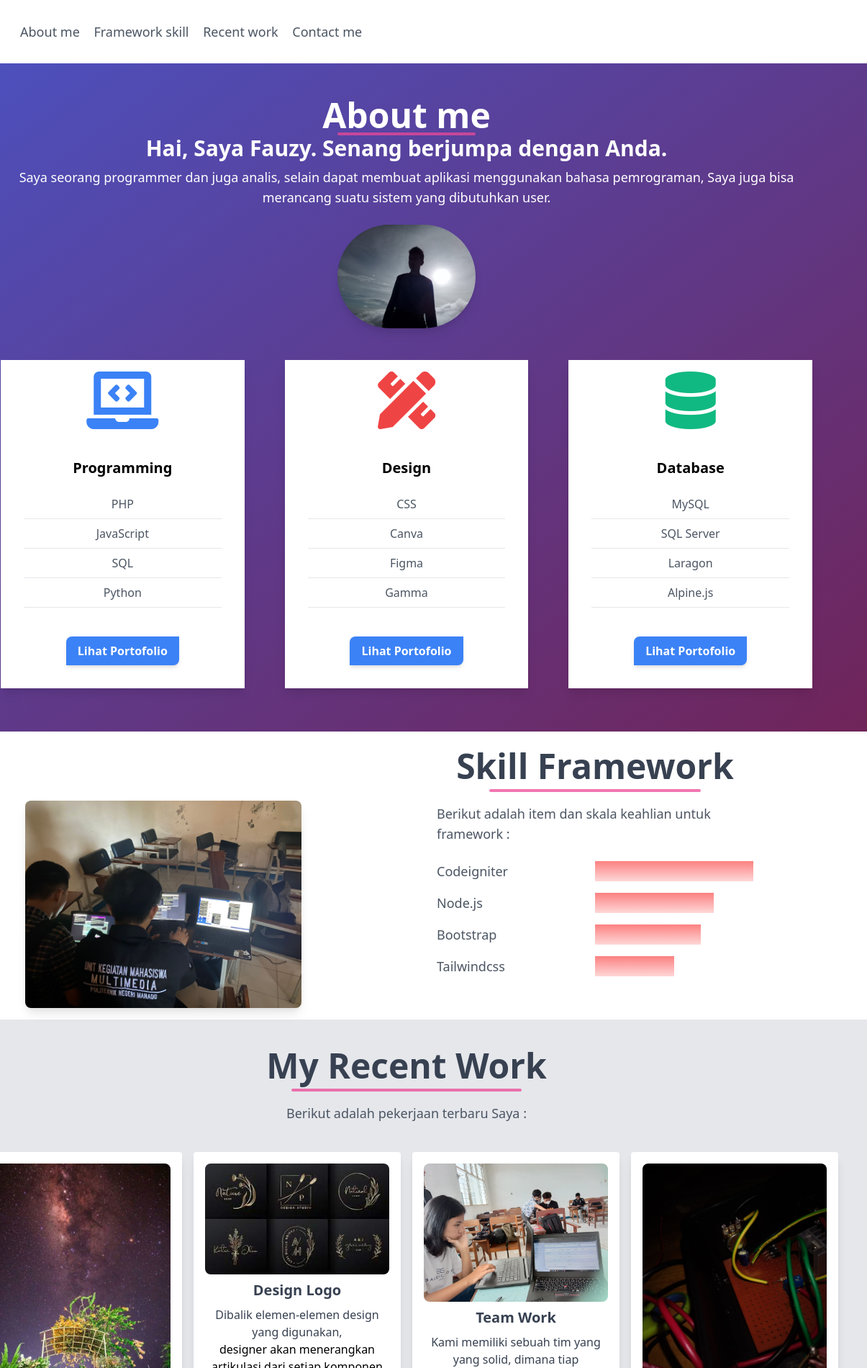
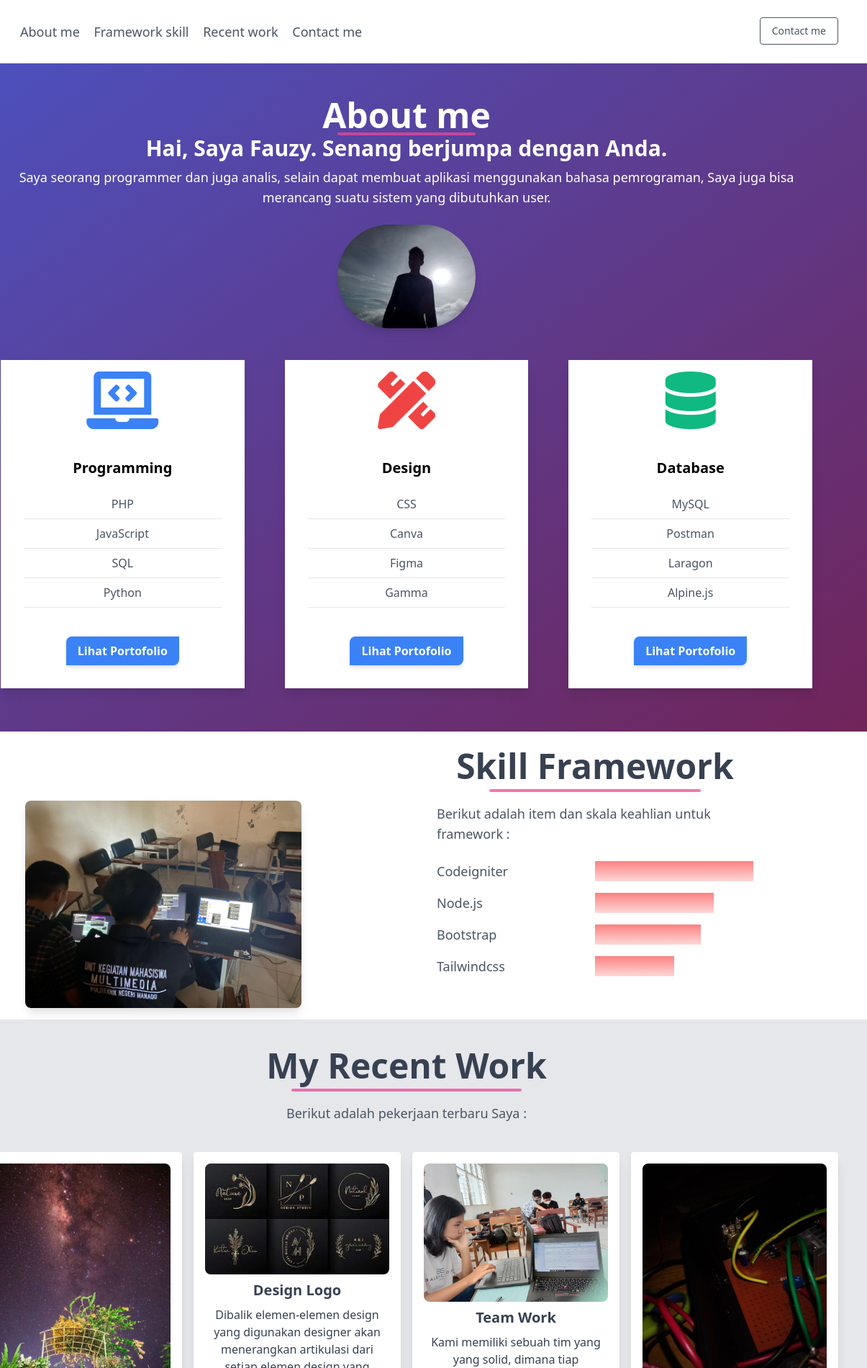
Before and after one commit to Fauzywarow/website-personal, a plain HTML site: page index.html in a window 1280 px wide. Shown: the top 1900 px of the page at 72% size, 75-1280 px from the left. Drawn offline with nearby package versions, Linux system fonts and the light colour scheme.

Commit message:
Update index.html

```diff
--- a/index.html
+++ b/index.html
@@ -23,6 +23,7 @@
   </style>
 
   <!-- Tambahkan bagian skrip di akhir badan HTML -->
+ <!-- Tambahkan bagian skrip di akhir badan HTML -->
 <script>
   // Fungsi JavaScript untuk membuka halaman portofolio yang berbeda berdasarkan skill
   function bukaPortofolio(skill) {
@@ -91,6 +92,9 @@
       </div>
     </div>
     <div>
+      <a href="contact" class="inline-block text-sm px-4 py-2 rounded text-gray-600 border border-gray-600 hover:border-transparent hover:text-white hover:bg-indigo-700 mt-4 lg:mt-0">
+        Contact me
+      </a>
     </div>
   </nav>
 </section>
@@ -153,7 +157,7 @@
           <p class="font-bold text-lg text-black md:text-xl mb-6">Database</p>
           <p class="text-gray-600 text-base mb-2">MySQL</p>
           <hr class="text-gray-600 mb-2">
-          <p class="text-gray-600 text-base mb-2">SQL Server</p>
+          <p class="text-gray-600 text-base mb-2">Postman</p>
           <hr class="text-gray-600 mb-2">
           <p class="text-gray-600 text-base mb-2">Laragon</p>
           <hr class="text-gray-600 mb-2">
@@ -231,7 +235,7 @@
               <img src="download.jpg" class="w-full rounded-lg">
    <div class="px-2 py-2 text-center">
      <p class="font-bold text-xl mb-2 text-gray-700">Design Logo</p>
-     <p class="text-gray-700 text-base">Dibalik elemen-elemen design yang digunakan, </p>         </p> designer akan menerangkan artikulasi dari setiap komponen model design</p>
+     <p class="text-gray-700 text-base">Dibalik elemen-elemen design yang digunakan designer akan menerangkan artikulasi dari setiap elemen design yang digunakan</p>
    </div>
    <div class="px-2 py-4 text-center">
       <button class="bg-blue-500 hover:bg-blue-700 text-white font-bold px-4 py-2 shadow-md rounded-tr-lg rounded-bl-lg">Detail</button>
@@ -287,7 +291,7 @@
 
       <div class="w-full mb-4 mt-4">
         <label class="uppercase text-gray-600 text-xs font-bold">Pesan</label>
-        <textarea name="text" rows="4" cols="80" class="mt-2 px-3 placeholder-gray-500 text-gray-600 bg-white rounded text-sm shadow w-full" placeholder="Tuliskan kebutuhan ..."></textarea>
+        <textarea name="text" rows="4" cols="80" class="mt-2 px-3 placeholder-gray-500 text-gray-600 bg-white rounded text-sm shadow w-full" placeholder="Tuliskan pesan ..."></textarea>
       </div>
 
 
```
